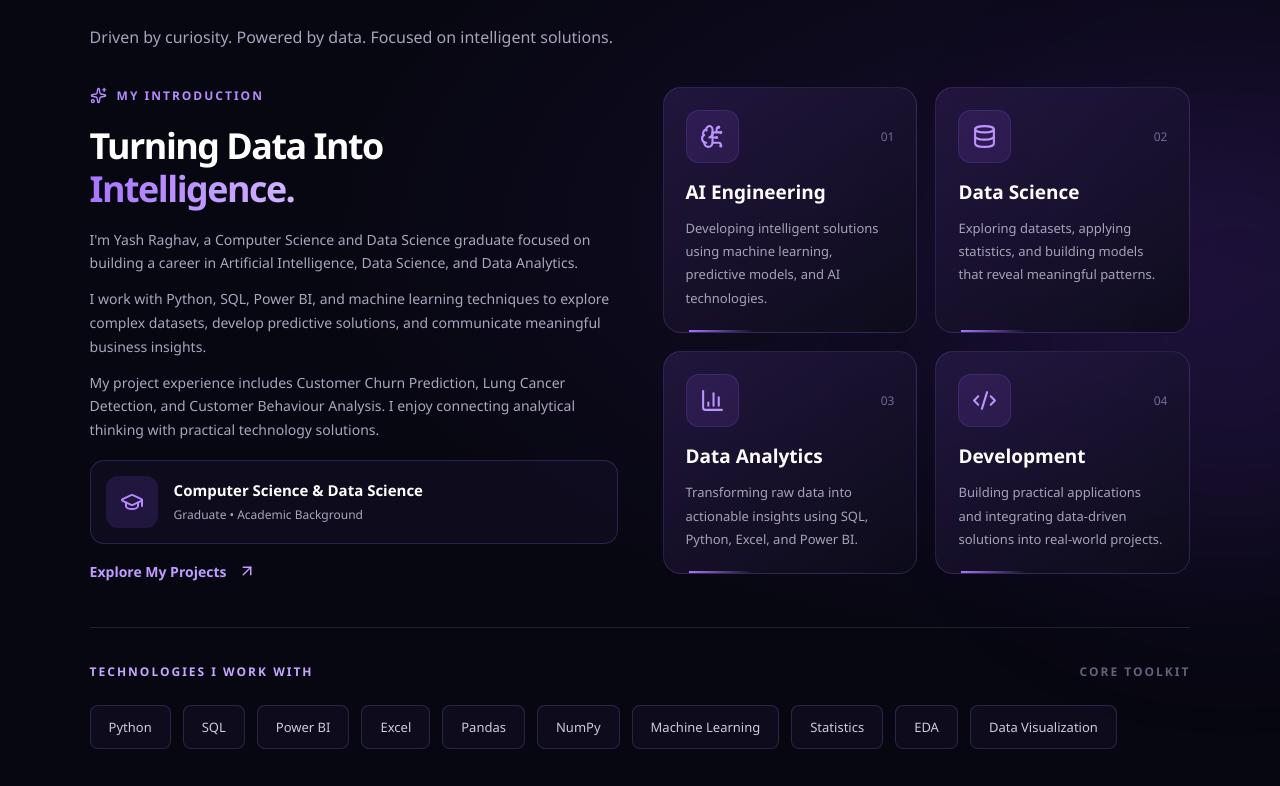
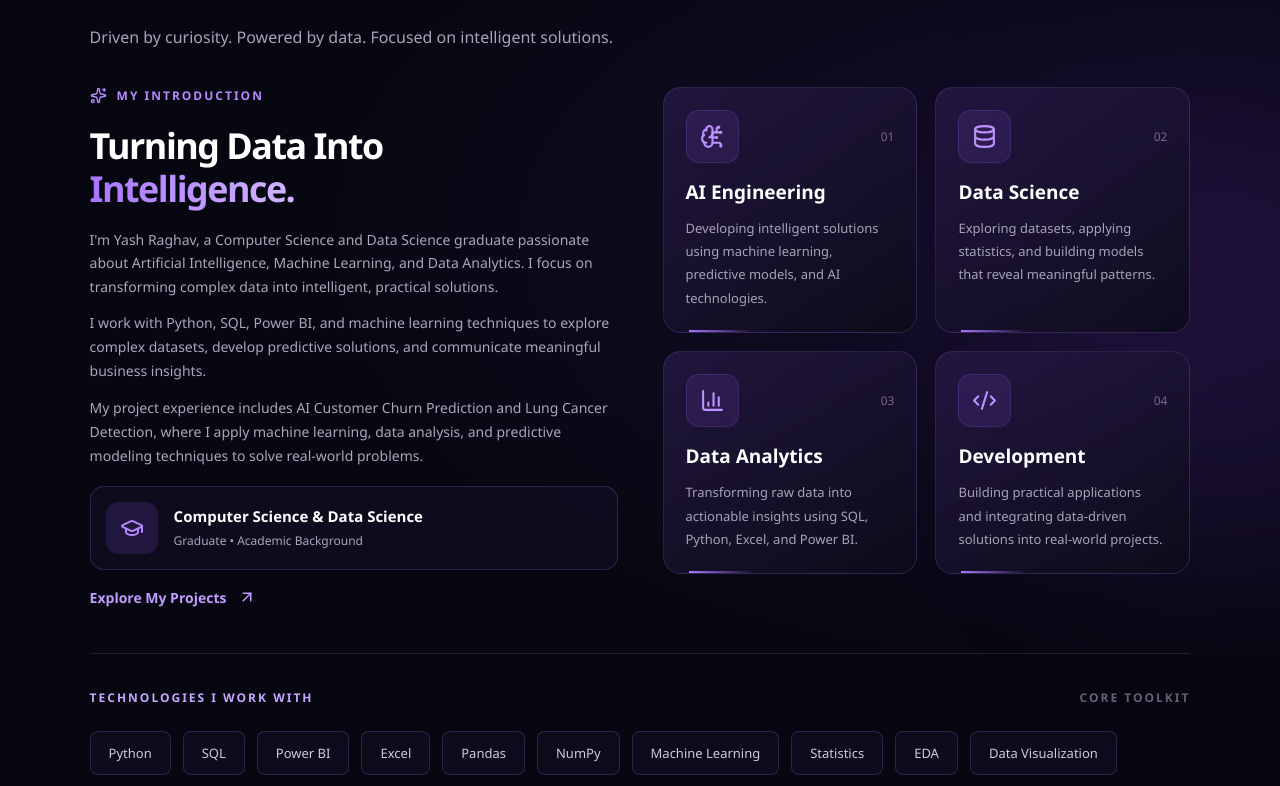
Before and after one commit to yashraghav-dev/cinematic-ai-portfolio, a React (Vite) app: page / in a window 1280 px wide. Shown: the part 892-1678 px from the top of the page. Built offline with nearby package versions, Linux system fonts and the light colour scheme.

Commit message:
Improve About Me section and update project details

```diff
--- a/src/components/About.jsx
+++ b/src/components/About.jsx
@@ -110,12 +110,14 @@ function About() {
               <span>Intelligence.</span>
             </h3>
 
-            <p>
-              I'm Yash Raghav, a Computer Science and
-              Data Science graduate focused on building
-              a career in Artificial Intelligence,
-              Data Science, and Data Analytics.
-            </p>
+              <p>
+  I'm Yash Raghav, a Computer Science and Data
+  Science graduate passionate about Artificial
+  Intelligence, Machine Learning, and Data Analytics.
+  I focus on transforming complex data into
+  intelligent, practical solutions.
+</p>
+
 
             <p>
               I work with Python, SQL, Power BI, and
@@ -126,11 +128,13 @@ function About() {
             </p>
 
             <p>
-              My project experience includes Customer
-              Churn Prediction, Lung Cancer Detection,
-              and Customer Behaviour Analysis.
-              I enjoy connecting analytical thinking
-              with practical technology solutions.
+              <p>
+  My project experience includes AI Customer
+  Churn Prediction and Lung Cancer Detection,
+  where I apply machine learning, data analysis,
+  and predictive modeling techniques to solve
+  real-world problems.
+</p>
             </p>
 
             <div className="about-education">
```
